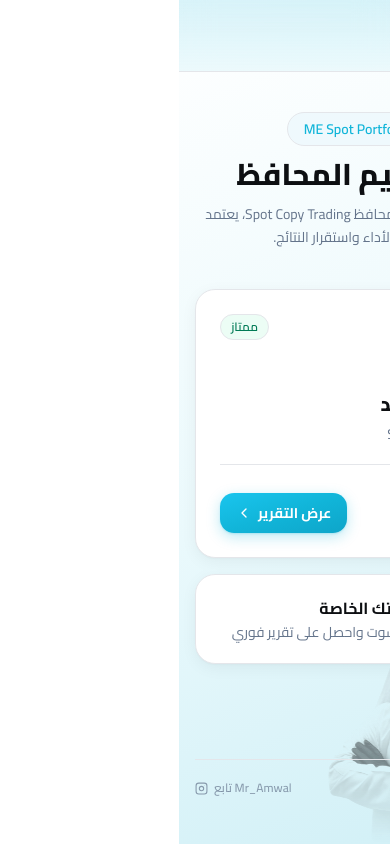
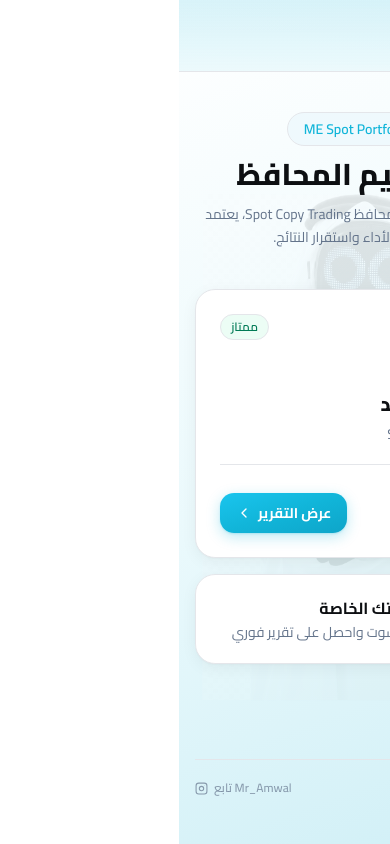
Before and after one commit to haimoreah/PortfolioTest, a Next.js app: page / in a window 390 px wide. Built offline with nearby package versions, Linux system fonts and the light colour scheme.

Commit message:
feat: new character image centered behind tool, mix-blend multiply

```diff
--- a/src/app/globals.css
+++ b/src/app/globals.css
@@ -146,27 +146,26 @@ body {
   }
 }
 
-/* ─── Brand watermark — right side hero, all screens ─── */
+/* ─── Brand watermark — centered behind the tool ─── */
 .brand-watermark {
   display: block;
   position: fixed;
-  right: 0;
-  bottom: 0;
-  height: 90vh;
+  top: 50%;
+  left: 50%;
+  transform: translate(-50%, -45%);
+  height: 95vh;
   width: auto;
   z-index: 0;
   pointer-events: none;
   user-select: none;
-  opacity: 0.92;
-  transform: scaleX(-1);
-  -webkit-mask-image: linear-gradient(to bottom, transparent 0%, black 12%, black 80%, transparent 100%);
-  mask-image: linear-gradient(to bottom, transparent 0%, black 12%, black 80%, transparent 100%);
+  mix-blend-mode: multiply;
+  opacity: 0.18;
 }
 
 @media (max-width: 768px) {
   .brand-watermark {
-    height: 45vh;
-    opacity: 0.45;
+    height: 60vh;
+    opacity: 0.10;
   }
 }
 
```
Also changed, not shown: public/brand/character.png.
